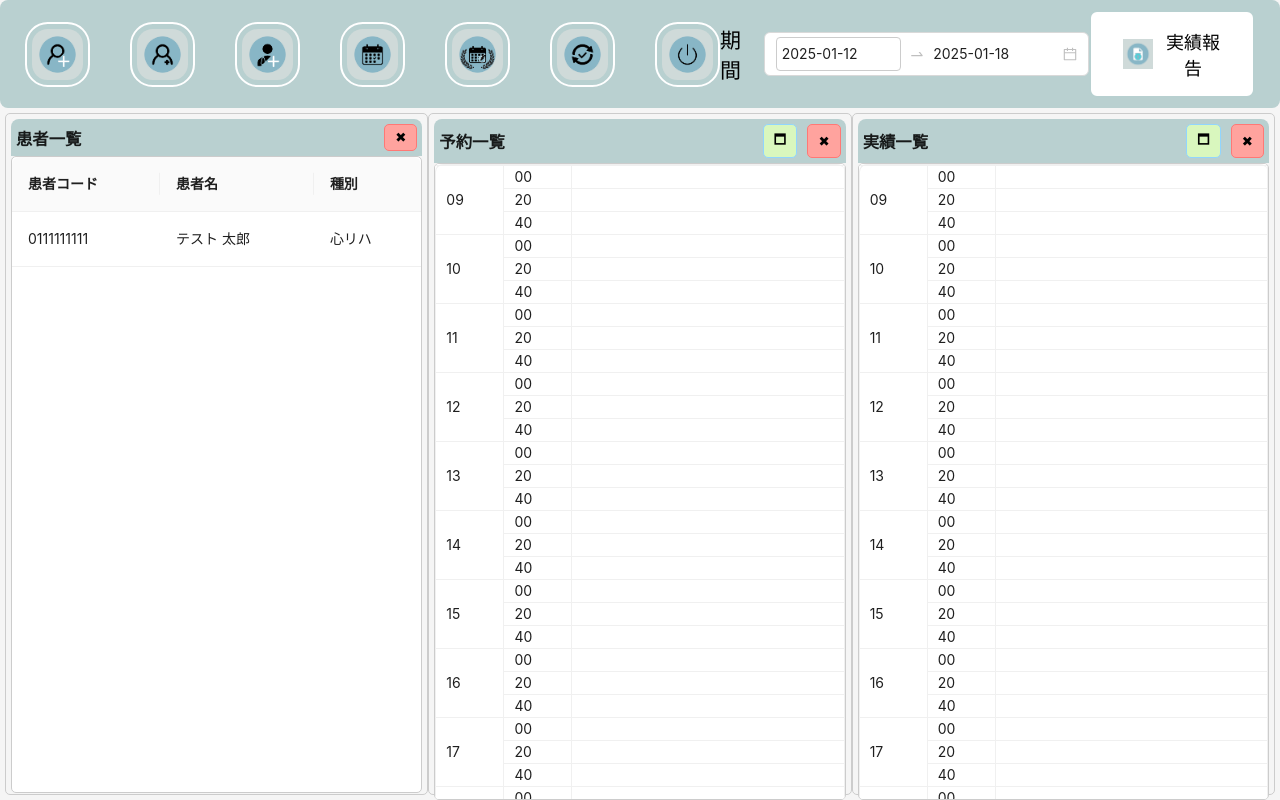
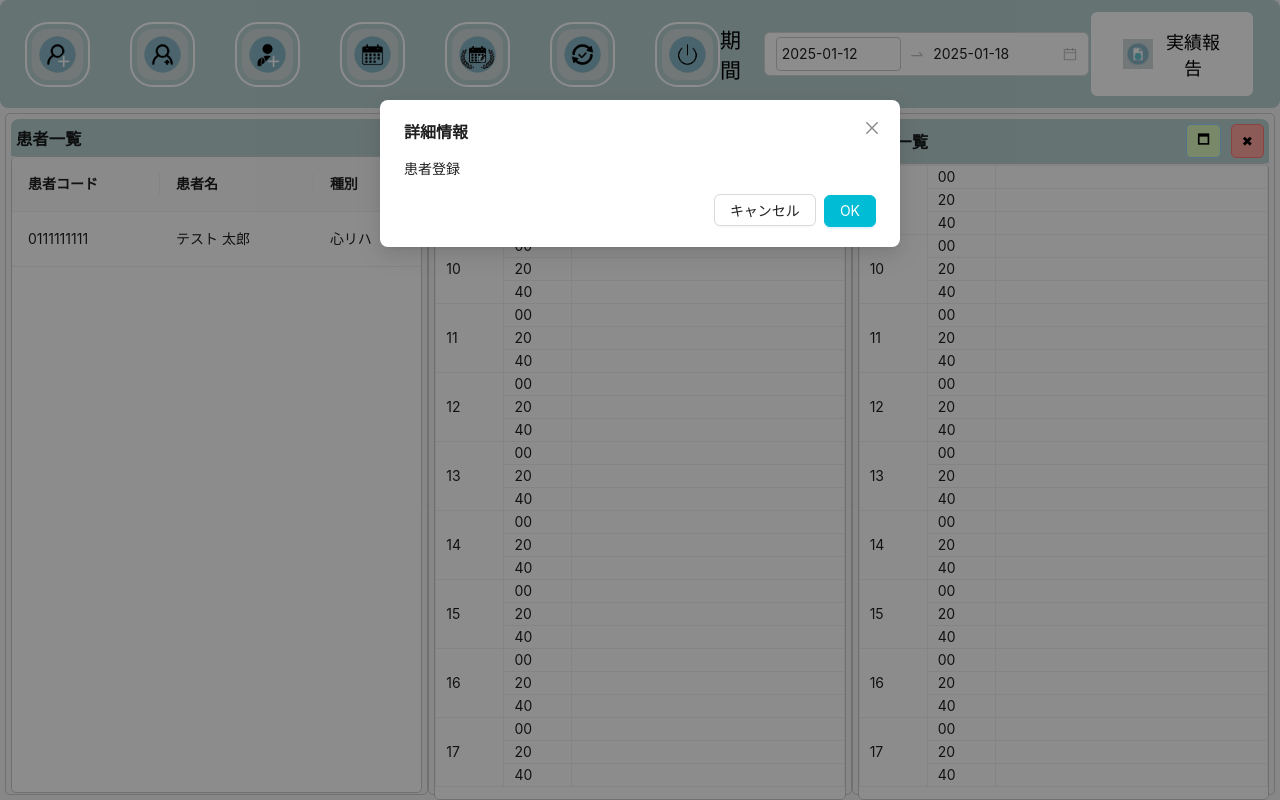
Before and after one commit to takahasitoshiki/rehab-management-system, a React (Vite) app in the folder frontend/: page /scheduling in a window 1280 px wide. Both pictures are taken after a click on the picture 57 px from the left and 54 px from the top of the page. Built offline with nearby package versions, Linux system fonts and the light colour scheme.

Commit message:
追加修正

```diff
--- a/frontend/src/components/main/AchievementList/AchievementList.tsx
+++ b/frontend/src/components/main/AchievementList/AchievementList.tsx
@@ -1,29 +1,11 @@
 import React from "react";
 import { Table } from "antd";
 import SectionWrapper from "@/styles/SectionWrapper";
-import { scheduleColumns, RowType } from "../../../constants/scheduleColumns";
+import { scheduleColumns } from "../../../constants/scheduleColumns";
+import { generateTimeSlots } from "@/utils/timeSlotGenerator";
 
 
 const AchievementList: React.FC = () => {
-  const generateTimeSlots = () => {
-    const startHour = 9;
-    const endHour = 18;
-    const timeSlots: RowType[] = [];
-
-    for (let hour = startHour; hour <= endHour; hour++) {
-      for (let minute of [0, 20, 40]) {
-        timeSlots.push({
-          key: `${hour}-${minute}`,
-          hour: hour.toString().padStart(2, "0"),
-          minute: minute.toString().padStart(2, "0"),
-          patient: "", // 患者名は空欄
-        });
-      }
-    }
-
-    return timeSlots;
-  };
-
   // データソース
   const dataSource = generateTimeSlots();
 
--- a/frontend/src/components/main/Header.tsx
+++ b/frontend/src/components/main/Header.tsx
@@ -1,4 +1,4 @@
-import React from "react";
+import React, { useState } from "react";
 import {
   PatientIcon,
   PatientRegistration,
@@ -10,13 +10,30 @@ import {
   Sending,
 } from "@/assets/icon";
 import "../../pages/Main/CustomHeader.css";
-import { DatePicker } from "antd";
-import dayjs,{ Dayjs } from "dayjs";
+import { DatePicker, Modal, Button } from "antd";
+import dayjs, { Dayjs } from "dayjs";
 
-const getStartOfWeek = (): Dayjs => dayjs().startOf('week');
-const getEndOfWeek = (): Dayjs => dayjs().endOf('week');
+const getStartOfWeek = (): Dayjs => dayjs().startOf("week");
+const getEndOfWeek = (): Dayjs => dayjs().endOf("week");
 
 const CustomHeader: React.FC = () => {
+  const [isModalVisible, setIsModalVisible] = useState(false);
+  const [modalContent, setModalContent] = useState('');
+
+  const handleIconClick = (content: string) => {
+    setModalContent(content); // モーダルに表示する内容を設定
+    setIsModalVisible(true); // モーダルを表示
+  };
+
+  const handleOk = () => {
+    setIsModalVisible(false); // モーダルを閉じる
+  };
+
+  const handleCancel = () => {
+    setIsModalVisible(false); // モーダルを閉じる
+  };
+
+
   const { RangePicker } = DatePicker;
   const handleDateChange = (
     dates: [Dayjs | null, Dayjs | null] | null,
@@ -28,13 +45,48 @@ const CustomHeader: React.FC = () => {
   return (
     <div className="header-container">
       <div className="icon-group">
-        <img src={PatientRegistration} alt="患者一覧" className="icon" />
-        <img src={PatientIcon} alt="患者登録" className="icon" />
-        <img src={Therapist} alt="セラピスト登録" className="icon" />
-        <img src={Reservation_List} alt="カレンダー" className="icon" />
-        <img src={Achievements} alt="実績" className="icon" />
-        <img src={update} alt="同期" className="icon" />
-        <img src={Reset} alt="終了" className="icon" />
+        <img
+          src={PatientRegistration}
+          alt="患者登録"
+          className="icon"
+          onClick={() => handleIconClick("患者登録")}
+        />
+        <img
+          src={PatientIcon}
+          alt="患者一覧"
+          className="icon"
+          onClick={() => handleIconClick("患者一覧")}
+        />
+        <img
+          src={Therapist}
+          alt="セラピスト登録"
+          className="icon"
+          onClick={() => handleIconClick("セラピスト登録")}
+        />
+        <img
+          src={Reservation_List}
+          alt="予約一覧"
+          className="icon"
+          onClick={() => handleIconClick("予約一覧")}
+        />
+        <img
+          src={Achievements}
+          alt="実績一覧"
+          className="icon"
+          onClick={() => handleIconClick("実績一覧")}
+        />
+        <img
+          src={update}
+          alt="同期"
+          className="icon"
+          onClick={() => handleIconClick("同期")}
+        />
+        <img
+          src={Reset}
+          alt="終了"
+          className="icon"
+          onClick={() => handleIconClick("終了")}
+        />
       </div>
       <div className="input-group">
         <label htmlFor="period">期間</label>
@@ -45,13 +97,33 @@ const CustomHeader: React.FC = () => {
           defaultValue={[getStartOfWeek(), getEndOfWeek()]}
           placeholder={["開始日", "終了日"]}
           className="custom-range-picker"
-          />
+        />
       </div>
       <button className="report-button">
         <img src={Sending} alt="実績報告" className="button-icon" />
         実績報告
       </button>
+
+      {/* ダイアログの表示 */}
+      <Modal
+        title="詳細情報"
+        open={isModalVisible}
+        onOk={handleOk}
+        onCancel={handleCancel}
+        footer={[
+          <Button key="back" onClick={handleCancel}>
+            キャンセル
+          </Button>,
+          <Button key="submit" type="primary" onClick={handleOk}>
+            OK
+          </Button>,
+        ]}
+      >
+        <p>{modalContent}</p>
+      </Modal>
+
     </div>
+
   );
 };
 
--- a/frontend/src/components/main/ScheduleList/ScheduleList.tsx
+++ b/frontend/src/components/main/ScheduleList/ScheduleList.tsx
@@ -1,56 +1,10 @@
 import React from "react";
 import { Table } from "antd";
 import SectionWrapper from "@/styles/SectionWrapper";
+import { scheduleColumns } from "../../../constants/scheduleColumns";
+import { generateTimeSlots } from "@/utils/timeSlotGenerator";
 
 const ScheduleList: React.FC = () => {
-  // データ生成関数（時間スロットを作成）
-  const generateTimeSlots = () => {
-    const startHour = 9;
-    const endHour = 18; // 例として11時まで
-    const timeSlots = [];
-
-    for (let hour = startHour; hour <= endHour; hour++) {
-      for (let minute of [0, 20, 40]) {
-        timeSlots.push({
-          key: `${hour}-${minute}`,
-          hour: hour.toString().padStart(2, "0"),
-          minute: minute.toString().padStart(2, "0"),
-          patient: "", // 患者名は空欄
-        });
-      }
-    }
-
-    return timeSlots;
-  };
-
-  // カラム設定
-  const columns = [
-    {
-      dataIndex: "hour",
-      key: "hour",
-      width: 50,
-      render: (value, row, index) => {
-        const rowSpan = index % 3 === 0 ? 3 : 0; // 3行ごとに時間をマージ
-        return {
-          children: value,
-          props: {
-            rowSpan,
-          },
-        };
-      },
-    },
-    {
-      dataIndex: "minute",
-      key: "minute",
-      width: 50,
-    },
-    {
-      dataIndex: "patient",
-      key: "patient",
-      width: 200,
-    },
-  ];
-
   // データソース
   const dataSource = generateTimeSlots();
 
@@ -58,7 +12,7 @@ const ScheduleList: React.FC = () => {
     <SectionWrapper>
       <Table
         className="custom-table"
-        columns={columns}
+        columns={scheduleColumns}
         dataSource={dataSource}
         pagination={false}
         bordered
--- a/frontend/src/utils/timeSlotGenerator.ts
+++ b/frontend/src/utils/timeSlotGenerator.ts
@@ -7,7 +7,7 @@ export interface TimeSlot {
 
   export const generateTimeSlots = (): TimeSlot[] => {
     const startHour = 9;
-    const endHour = 18;
+    const endHour = 17;
     const timeSlots: TimeSlot[] = [];
 
     for (let hour = startHour; hour <= endHour; hour++) {
```
